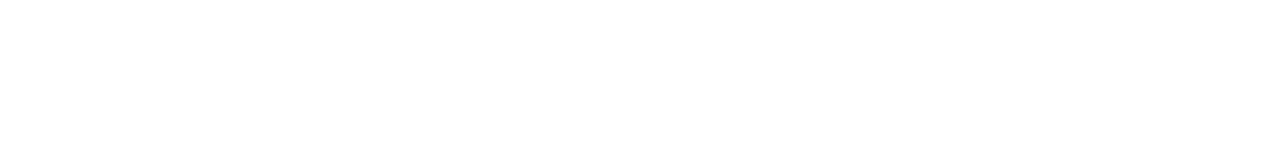
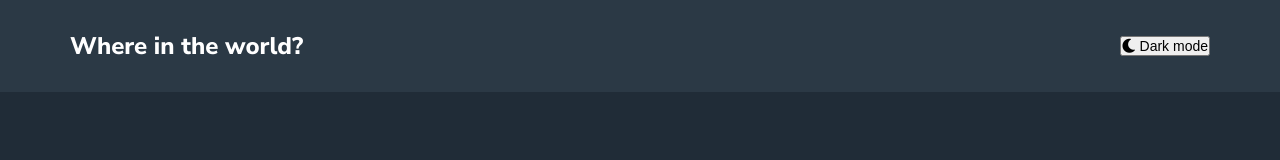
Before and after one commit to iadefidipe/countries-db-api, a website built with Parcel: page index.html in a window 1280 px wide. Built offline with nearby package versions, Linux system fonts and the light colour scheme.

Commit message:
Page: added more partial scss files  and created header base style

```diff
--- a/index.html
+++ b/index.html
@@ -30,9 +30,30 @@
     />
   </head>
 
-  <body class="dark-theme">
+  <body class='dark-mode'>
+
+    <div class="page-container">
+
+      <header class="header">
+        <div class="header-title">
+          <h1>
+            Where in the world?
+          </h1>
+        </div>
+
+        <div class="header-theme-controller">
+
+          <button class="header-theme-button">
+            <span class="theme-controller-icon header-dark-mode"><i class="fas fa-moon"></i></span>
+            <span class="theme-controller-text">Dark mode</span>
+          </button>
+
+        </div>
+
+      </header>
 
 
+    </div>
 
 
 
--- /dev/null
+++ b/src/scss/_global.scss
@@ -0,0 +1,14 @@
+body {
+    max-width: 100%;
+    min-height: 100vh;
+    background-color: var(--clr-bg);
+    color: var(--clr-text);
+    font-size: rem(14);
+    font-family: $font-nunito-san;
+    font-weight: $weight-light;
+  }
+
+
+// .page-container{
+//     padding: 0 rem(40);
+// }
--- /dev/null
+++ b/src/scss/_header.scss
@@ -0,0 +1,11 @@
+// header
+
+.header{
+    display: flex;
+    justify-content: space-between;
+    align-items: center;
+    padding: rem(30) rem(70);
+    background-color: var(--clr-header-bg);
+
+
+}
--- /dev/null
+++ b/src/scss/_media-queries.scss
@@ -0,0 +1,19 @@
+//640px, 1024px, 1400px
+$breakpoints-up: ("medium": "40em", "large": "64em", "xlarge": "87.5em");
+
+//639px, 1023px, 1399px
+$breakpoints-down: ( "small":"39.9375em", "medium": "63.9375em", "large": "87.4375em");
+
+@mixin breakpoint-up($size) {
+
+    @media (min-width: map-get($breakpoints-up, $size )) {
+        @content;
+    }
+}
+
+@mixin breakpoint-down($size) {
+
+    @media (max-width: map-get($breakpoints-down, $size )) {
+        @content;
+    }
+}
--- /dev/null
+++ b/src/scss/_reset.scss
@@ -0,0 +1,24 @@
+*,
+*::before,
+*::after {
+  box-sizing: border-box;
+  margin: 0;
+  padding: 0;
+  font-size: 100%;
+}
+
+img {
+  display: block;
+  max-width: 100%;
+  min-height: auto;
+}
+
+a {
+  text-decoration: none;
+  color: inherit;
+}
+
+li {
+  list-style: none;
+  color: inherit;
+}
--- /dev/null
+++ b/src/scss/_typography.scss
@@ -0,0 +1,5 @@
+
+h1{
+    font-size: rem(24);
+    font-weight: $weight-bold;
+}
--- a/src/scss/_variables.scss
+++ b/src/scss/_variables.scss
@@ -4,17 +4,29 @@
     @return #{$remSize}rem;
 }
 
-// color
-// dark-mode
-$clr-dark-mode-bg: hsl(207, 26%, 17%);
-$clr-dark-mode-el: hsl(209, 23%, 22%);
-$clr-dark-mode-input: hsl(0, 0%, 52%);
 
-// light-mode
-$clr-light-mode-text: hsl(200, 15%, 8%);
-$clr-light-mode-bg: hsl(0, 0%, 98%);
+:root{
 
-$clr-white: hsl(0, 0%, 100%);
+    // color
+    // dark-mode
+    --clr-dark-mode-bg: hsl(207, 26%, 17%);
+    --clr-dark-mode-el: hsl(209, 23%, 22%);
+    --clr-dark-mode-input: hsl(0, 0%, 52%);
+
+    // light-mode
+    --clr-light-mode-text: hsl(200, 15%, 8%);
+    --clr-light-mode-bg: hsl(0, 0%, 98%);
+
+    --clr-white: hsl(0, 0%, 100%);
+
+}
+
+.dark-mode{
+    --clr-bg: var(--clr-dark-mode-bg);
+    --clr-header-bg: var(--clr-dark-mode-el);
+    --clr-text: var(--clr-white);
+}
+
 
 
 // font
--- a/src/scss/style.scss
+++ b/src/scss/style.scss
@@ -1 +1,9 @@
 @import 'variables';
+@import 'media-queries';
+@import 'reset';
+@import 'typography';
+
+
+@import 'global';
+
+@import 'header';
```
Also changed, not shown: dist/index.html, 5 other files.
